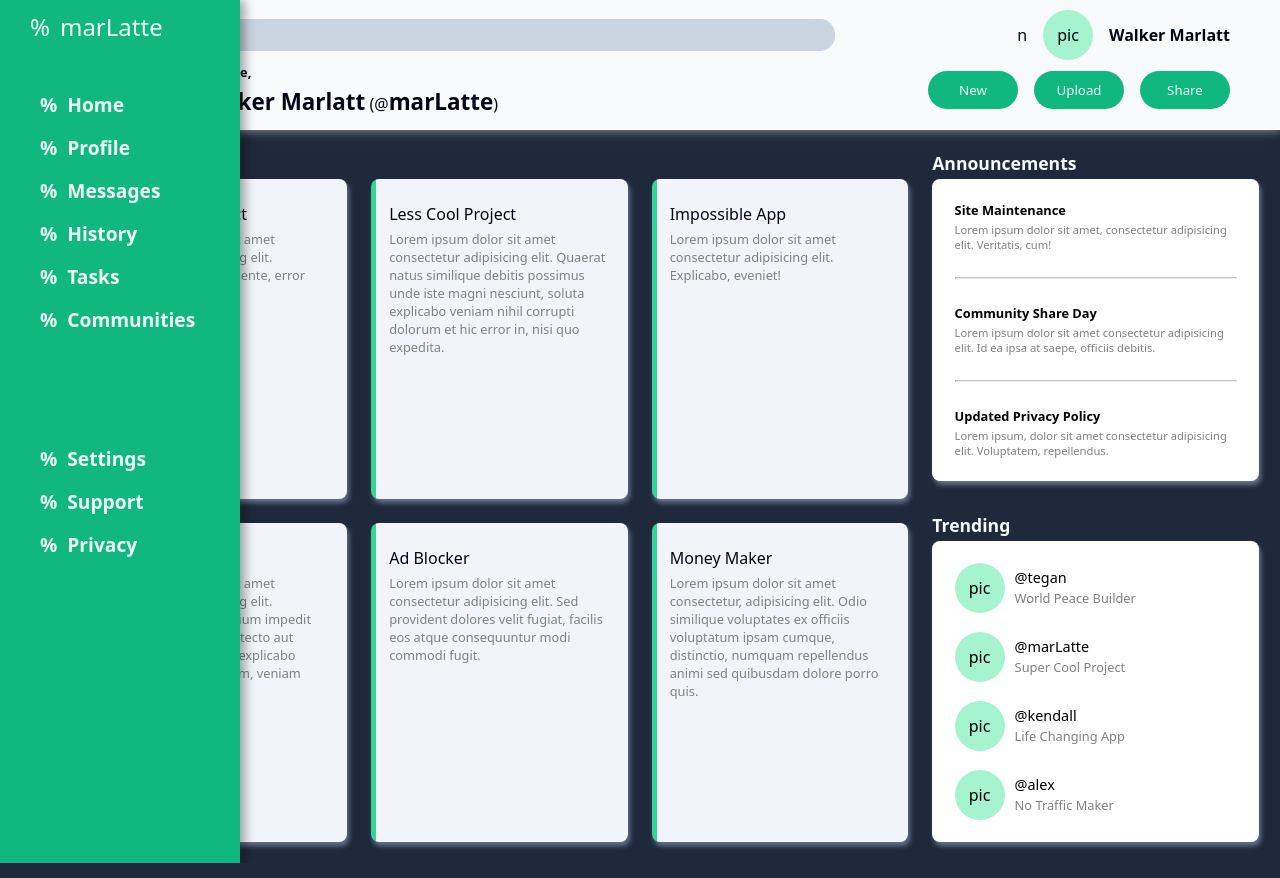
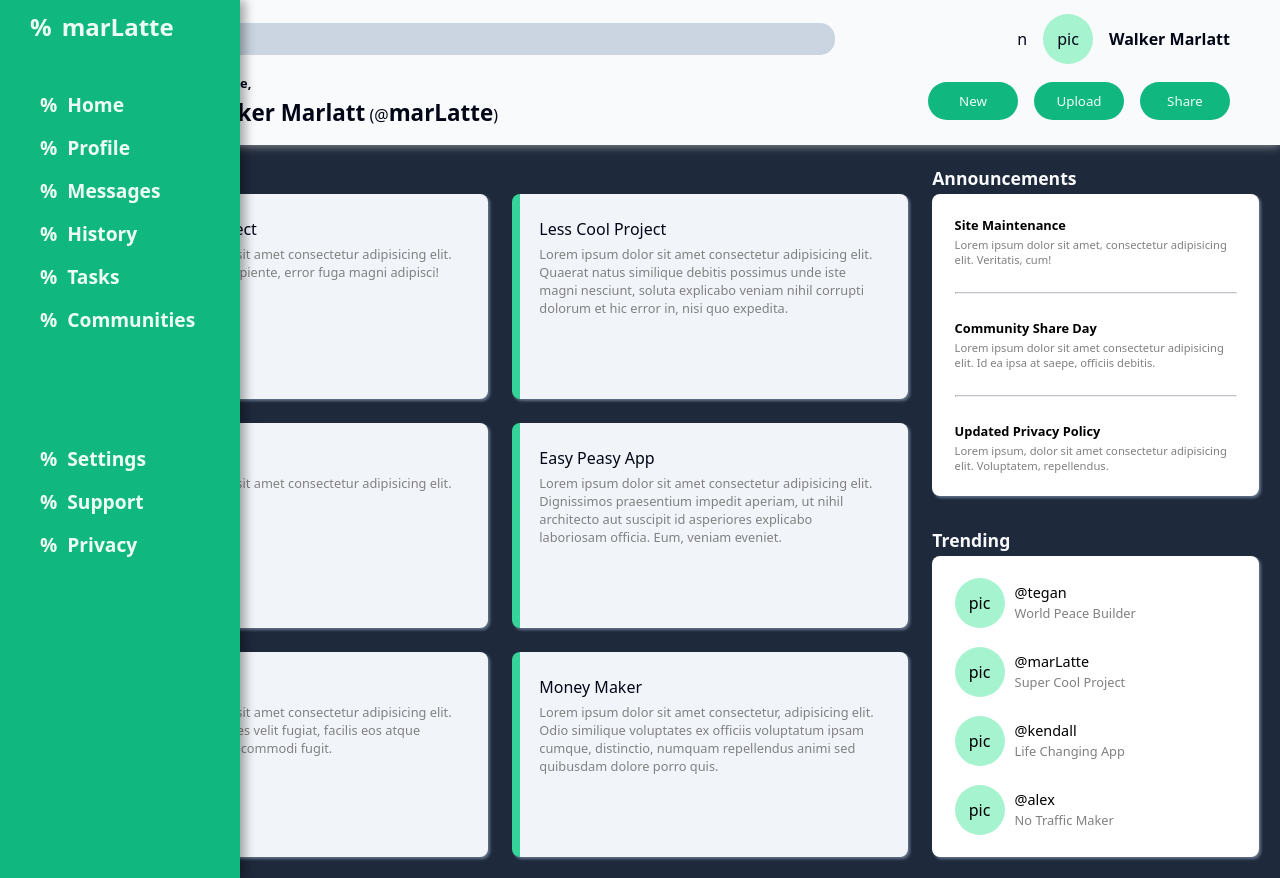
Before and after one commit to marlatte/admin-dashboard, a plain HTML site: page index.html in a window 1280 px wide. Drawn offline with Linux system fonts and the light colour scheme.

Commit message:
Realign project cards

```diff
--- a/index.html
+++ b/index.html
@@ -3,8 +3,7 @@
 
 <head>
 	<meta charset="UTF-8">
-	<meta name="viewport"
-		  content="width=device-width, initial-scale=1.0">
+	<meta name="viewport" content="width=device-width, initial-scale=1.0">
 	<title>marLatte Dashboard</title>
 	<link rel="stylesheet"
 		  href="style.css">
@@ -36,7 +35,7 @@
 			</div>
 		</header>
 		<article class="sidebar">
-			<div class="brand"><span class="icon">%</span><span class="nav-text" hidden>marLatte</span></div>
+			<div class="nav-item brand"><span class="icon">%</span><span class="nav-text" hidden>marLatte</span></div>
 			<div class="nav-item"><a href="#"><span class="icon">%</span><span class="nav-text" hidden>Home</span></a></div>
 			<div class="nav-item"><a href="#"><span class="icon">%</span><span class="nav-text" hidden>Profile</span></a></div>
 			<div class="nav-item"><a href="#"><span class="icon">%</span><span class="nav-text" hidden>Messages</span></a></div>
--- a/style.css
+++ b/style.css
@@ -74,8 +74,8 @@ body {
 
 .wrapper {
 	display: grid;
-	height: 100vh;
-	grid-template: 1fr 5fr / 70px 1fr;
+	min-height: 100vh;
+	grid-template: 145px 1fr / 70px 1fr;
 }
 
 /* --------------- Header --------------- */
@@ -212,20 +212,23 @@ header .bottom-line button:hover {
 }
 
 .sidebar .nav-item {
-	border-radius: 10px;
-
 	font-size: 1.2rem;
 	font-weight: 600;
 	transition: 0.2s;
 }
 
-.sidebar .nav-item:hover {
+.sidebar .nav-item:hover,
+.sidebar .brand:hover {
 	transform: scale(1.05) translateY(-1px);
 	color: var(--em-text-color-light-hover);
 }
 
 .sidebar a {
 	padding: 5px 10px;
+}
+
+.sidebar .brand {
+	font-size: 1.5rem;
 }
 
 /* --------------- /Sidebar --------------- */
@@ -260,19 +263,19 @@ main .projects {
 
 .projects .container {
 	display: grid;
-	grid-template-columns: repeat(auto-fit, minmax(250px, 1fr));
+	grid-template-columns: repeat(auto-fit, minmax(300px, 1fr));
 	gap: 1.5rem;
 }
 
 main .card {
 	background-color: #fff;
 	border-radius: 8px;
-	box-shadow: 2px 4px 5px var(--slate-500);
+	box-shadow: 2px 2px 3px var(--slate-500);
 	transition: 0.2s;
 }
 
 main .card:hover {
-	box-shadow: 2px 4px 5px var(--accent-color-2);
+	box-shadow: 4px 4px 5px var(--accent-color-2);
 }
 
 main .card p {
```
